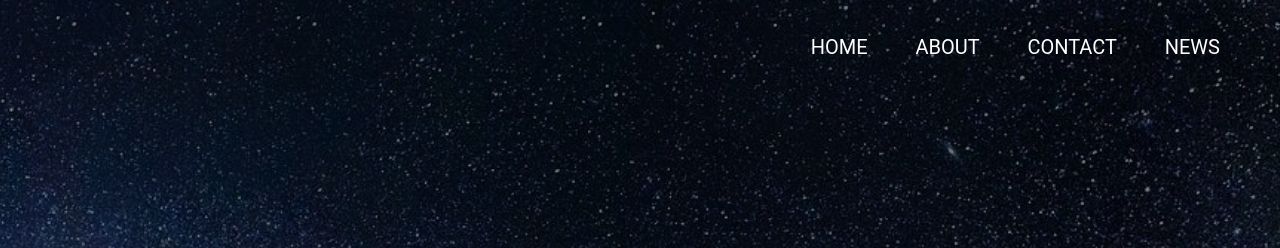
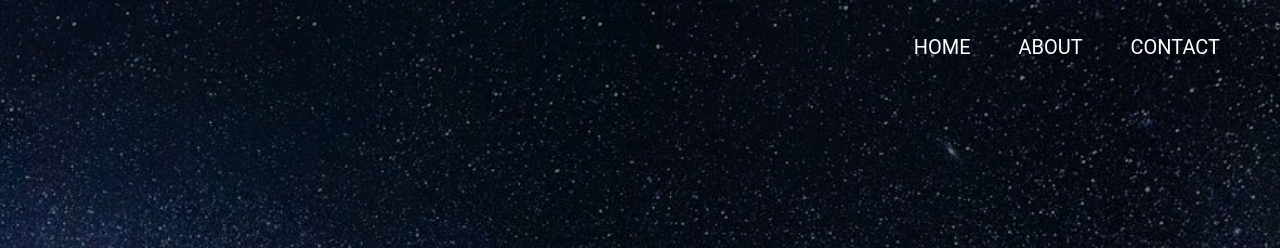
Before and after one commit to Bahromoken/Test-, a plain HTML site: page index.html in a window 1280 px wide. Shown: the top 248 px of the page. Drawn offline with Linux system fonts and the light colour scheme.

Commit message:
li qator ochdi

```diff
--- a/index.html
+++ b/index.html
@@ -11,7 +11,7 @@
               <li> <a href=""> HOME </a></li>
               <li> <a href=""> ABOUT </a></li>
               <li> <a href=""> CONTACT </a></li>
-              <li> <a href=""> NEWS </a></li>
+
               </ul>
           </div>
             <div class="hero">
```
